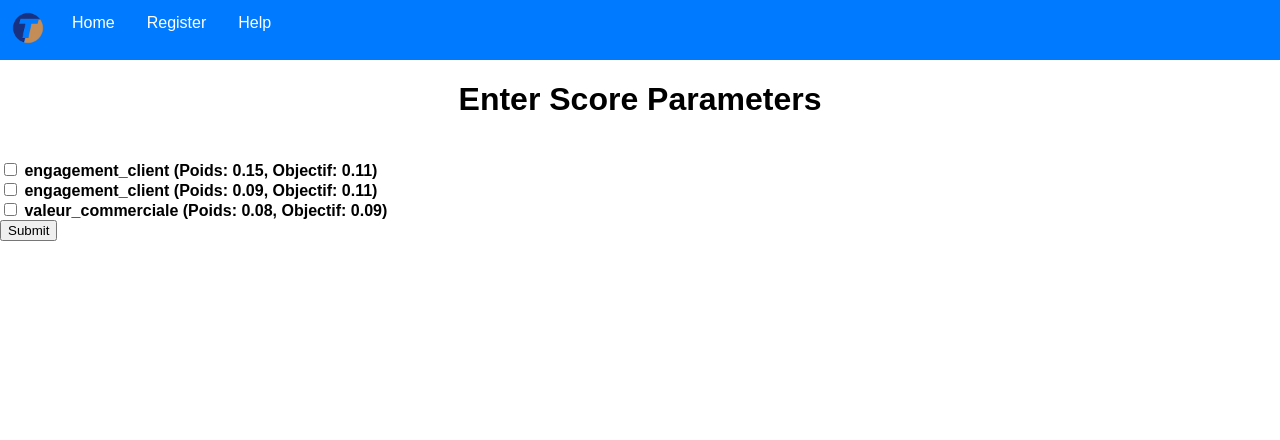
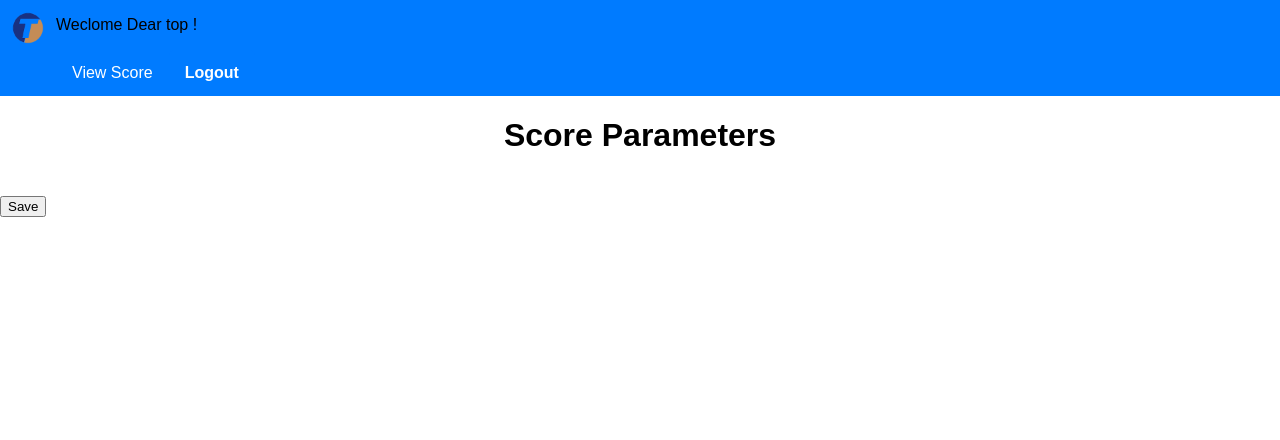
Before and after one commit to MrAhmedElmoez69/Topnet-B2C-Stage-, a Django app: page /client/enter-score-parameters/ in a window 1280 px wide. Shown: the top 440 px of the page. Run offline with Django 4.2, Linux system fonts and the light colour scheme; a user stored in the database is signed in; data comes from the database, SQL or seed files in the repository; both versions use the stored data as it was after the commit; tables that the repository leaves empty hold one stand-in row (values such as "Sample post").

Commit message:
Login/Logout , Register Fixed - Redriection Fixed , Added New Features
Co-Authored-By: Ahmed Elmoez Noomen <60655635+MrAhmedElmoez69@users.noreply.github.com>

```diff
--- a/top/client/forms.py
+++ b/top/client/forms.py
@@ -11,3 +11,29 @@ class UserRegistrationForm(forms.ModelForm):
     class Meta:
         model = Client
         fields = ['username', 'first_name', 'last_name', 'CIN', 'phone_number', 'password']
+
+class ScoreParametersForm(forms.ModelForm):
+    class Meta:
+        model = ScoreParameters
+        fields = "__all__"
+
+class ClientForm(forms.ModelForm):
+    class Meta:
+        model = Client
+        fields = "__all__"
+
+    def __init__(self, *args, **kwargs):
+        super().__init__(*args, **kwargs)
+        # Hide all fields by default
+        for field in self.fields.values():
+            field.widget = forms.HiddenInput()
+
+    def show_fields_for_criteres(self, criteres):
+        # Show relevant fields based on the selected value of 'criteres'
+        if criteres == 'valeur_commerciale':
+            self.fields['categorie_client'].widget = forms.Select()
+            self.fields['offre'].widget = forms.Select()
+            self.fields['debit'].widget = forms.Select()
+            self.fields['engagement_contractuel'].widget = forms.Select()
+        elif criteres == 'engagement_client':
+            self.fields['anciennete'].widget = forms.Select()
--- a/top/client/models.py
+++ b/top/client/models.py
@@ -46,7 +46,13 @@ class ScoreParameters(models.Model):
         (8, 0.2),
         (4, 0),
     ]
+    ANCIENNETE_CHOICES = [
+        (1, '< 1 an'),
+        (2, '1 an < ancienneté < 2 ans'),
+        (3, '2 ans et plus'),
+    ]
 
+    anciennete = models.IntegerField(choices=ANCIENNETE_CHOICES, default=None, null=True, blank=True)
     criteres = models.CharField(max_length=100, choices=CRITERES_CHOICES)
     poids = models.DecimalField(max_digits=5, decimal_places=2)
     objectif = models.DecimalField(max_digits=5, decimal_places=2)
--- a/top/client/views.py
+++ b/top/client/views.py
@@ -11,11 +11,13 @@ def enter_score_parameters(request):
     score_parameters = ScoreParameters.objects.all()
 
     if request.method == 'POST':
-        selected_parameters = request.POST.getlist('score_parameters')
-        client.score_parameters.set(selected_parameters)
-        return redirect('view_score')
-
-    return render(request, 'client/calculate_score.html', {'score_parameters': score_parameters})
+        form = ClientForm(request.POST, instance=client)
+        if form.is_valid():
+            form.save()
+            return redirect('view_score')
+    else:
+        form = ClientForm(instance=client)
+    return render(request, 'client/calculate_score.html', {"form": form})
 
 
 def login_view (request):
@@ -26,7 +28,7 @@ def login_view (request):
         user = authenticate(request,username=username,password=password)
         if user is not None:
             login(request,user)
-            return redirect('login')
+            return redirect('view_score')
     return render(request,'client/login.html',{'form':form})
 
 
--- a/top/score_app/settings.py
+++ b/top/score_app/settings.py
@@ -133,3 +133,6 @@ MEDIA_ROOT = BASE_DIR /'media/'
 MEDIA_URL = 'media/'
 
 AUTH_USER_MODEL = "client.Client"
+
+LOGOUT_REDIRECT_URL = "login"
+LOGIN_REDIRECT_URL = "enter-score-parameters/"
--- a/top/score_app/templates/base.html
+++ b/top/score_app/templates/base.html
@@ -121,6 +121,21 @@
             color: white;
             flex-shrink: 0;
         }
+
+        .logout-button {
+            display: inline-block;
+            padding: 10px 20px;
+            background-color: #007bff;
+            color: #fff;
+            text-decoration: none;
+            border-radius: 5px;
+            font-weight: bold;
+            transition: background-color 0.3s;
+          }
+
+          .logout-button:hover {
+            background-color: #0056b3;
+          }
     </style>
 </head>
 {% load static %}
@@ -129,11 +144,23 @@
         <div class="navbar-logo">
             <img src="{% static "unnamed.png" %}" alt="Logo">
         </div>
-        <a href="/client/login/" data-link="home">Home</a>
-        <a href="/client/register/" data-link="register">Register</a>
-        <a href="/help/" data-link="help">Help</a>
-        <!-- Add more navbar links as needed -->
+
+        {% if not user.is_authenticated %}
+            <a href="/client/login/" data-link="home">Login</a>
+            <a href="/client/register/" data-link="register">Register</a>
+        {% else %}
+            <p>Weclome Dear {{user.username}} ! </p>
+            <a href="/client/view-score/" data-link="view_score">View Score</a>
+        {% endif %}
+
+        {% if user.is_authenticated %}
+        <a class="logout-button" href="{% url 'logout' %}">Logout</a>
+        {% endif %}
     </div>
+
+
+
+
 
     {% block content %} {% endblock %}
 
--- a/top/score_app/templates/client/calculate_score.html
+++ b/top/score_app/templates/client/calculate_score.html
@@ -1,24 +1,10 @@
-
-{% extends 'base.html' %}
-
-{% block title %}Client | Calculated Score{% endblock %}
+{% extends "base.html" %}
 
 {% block content %}
-
-
-
-    <h1>Enter Score Parameters</h1>
-    <form method="post">
-        {% csrf_token %}
-        {% for score_parameter in score_parameters %}
-        <label>
-            <input type="checkbox" name="score_parameters" value="{{ score_parameter.pk }}">
-            {{ score_parameter.criteres }} (Poids: {{ score_parameter.poids }}, Objectif: {{ score_parameter.objectif }})
-        </label><br>
-        {% endfor %}
-        <input type="submit" value="Submit">
-    </form>
-
-
-
+  <h1>Score Parameters</h1>
+  <form method="post">
+    {% csrf_token %}
+    {{ form.as_p }}
+    <input type="submit" value="Save">
+  </form>
 {% endblock %}
```
Also changed, not shown: top/client/admin.py (+14 -24 lines), top/agent/migrations/0001_initial.py, top/client/migrations/0001_initial.py, top/client/migrations/0002_alter_client_cin_alter_client_groups_and_more.py (deleted), top/contrat/migrations/0001_initial.py, top/db.sqlite3.
